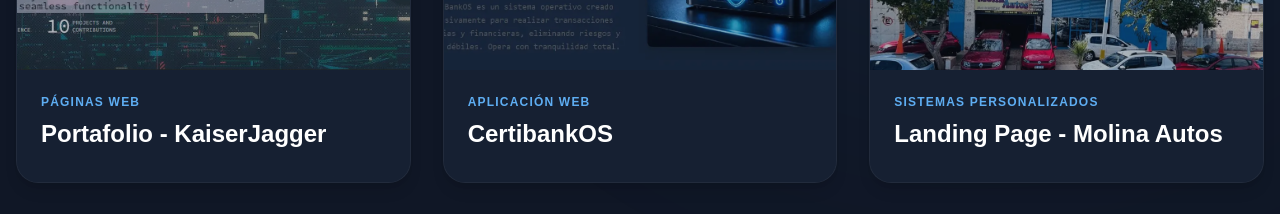
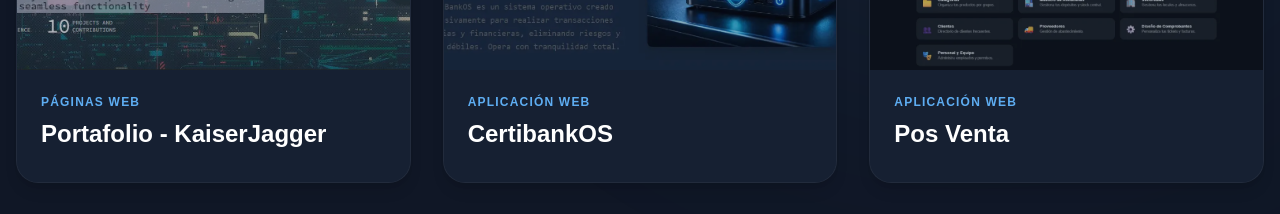
Before and after one commit to Trees25/WebTrees, a React (Vite) app: page /proyectos in a window 1280 px wide. Shown: the part 698-912 px from the top of the page. Built offline with nearby package versions, Linux system fonts and the light colour scheme; no server answers.

Commit message:
Chau molina

```diff
--- a/src/data/projects.js
+++ b/src/data/projects.js
@@ -1,4 +1,4 @@
-import molinautos1 from "../assets/molinaautos1.webp";
+//import molinautos1 from "../assets/molinaautos1.webp";
 import kaiserjagger1 from "../assets/kaiserjagger.webp";
 import pos_ventaLogo from "../assets/posventa1.webp";
 import sistNN from "../assets/sist_nn_lubri.webp";
@@ -26,15 +26,6 @@
     link: "https://certibankos.com",
     status: "Finalizado",
     featured: false,
-  },
-  {
-    id: 3,
-    title: "Landing Page - Molina Autos",
-    category: "Sistemas Personalizados",
-    imgSrc: molinautos1,
-    link: "https://molinaautos.com",
-    status: "Finalizado",
-    featured: true,
   },
   {
     id: 4,
```
